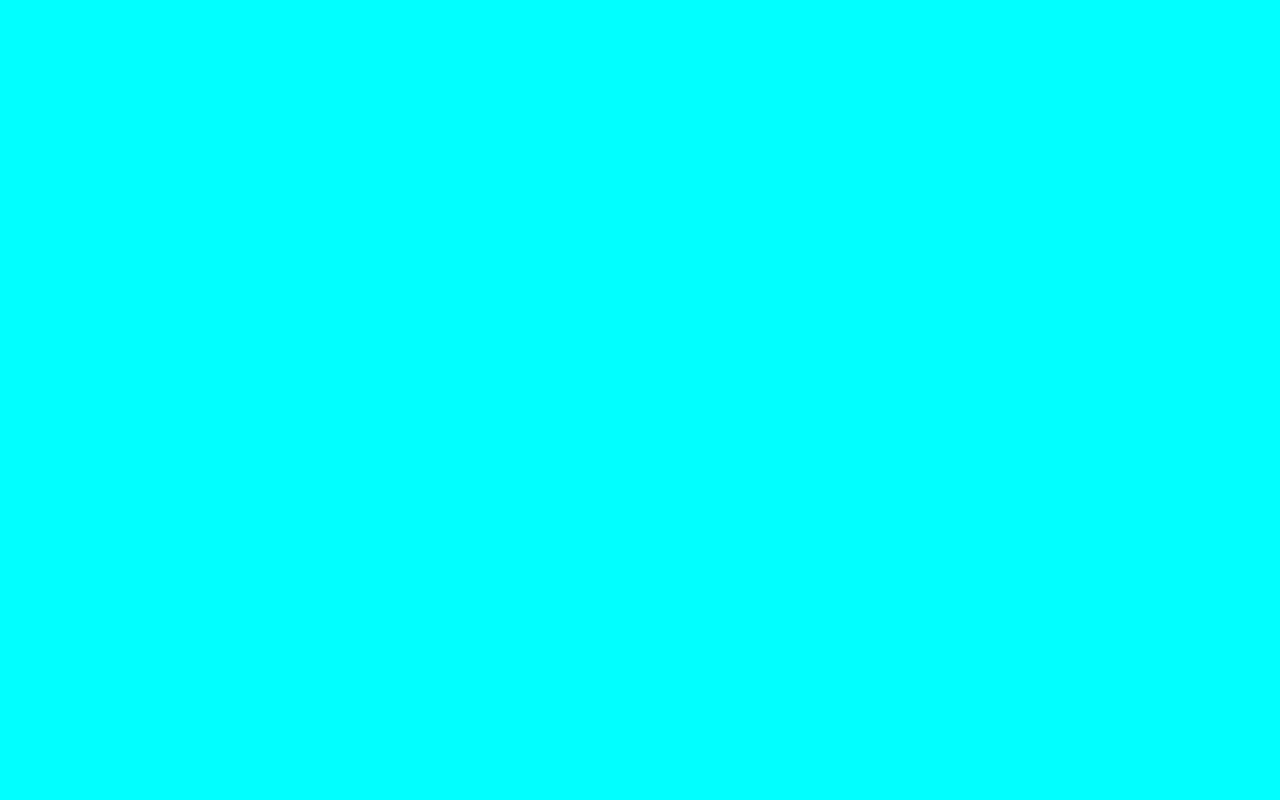
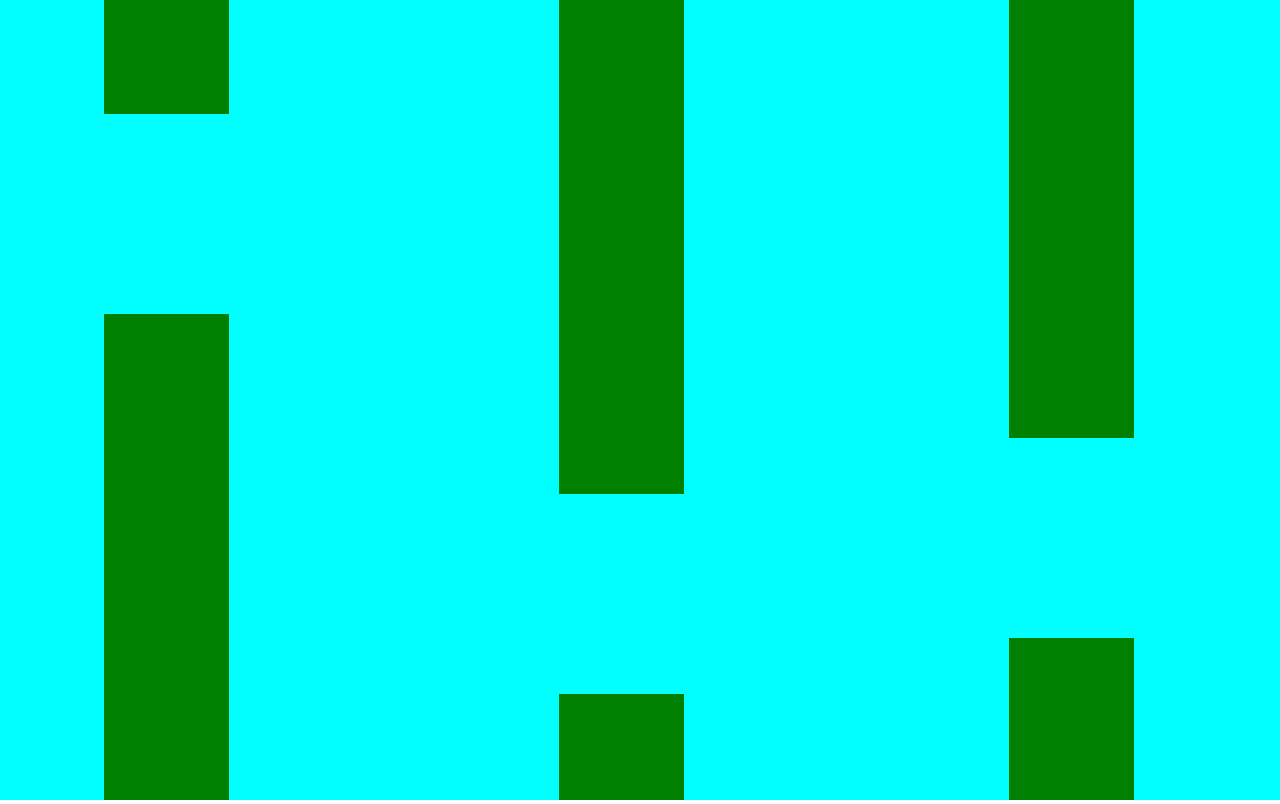
Before and after one commit to ctYurk15/canvas-flappy-bird, a plain HTML site: page index.html in a window 1280 px wide. Drawn offline with Linux system fonts and the light colour scheme.

Commit message:
Add moving pipes spawn + core fixes

```diff
--- a/index.html
+++ b/index.html
@@ -13,6 +13,8 @@
   <script src="scripts/gameobject.js"></script>
   <script src="scripts/circle.js"></script>
   <script src="scripts/rectangle.js"></script>
+  <script src="scripts/pipe.js"></script>
+  <script src="scripts/player.js"></script>
   <script src="scripts/engine.js"></script>
   <script src="scripts/index.js"></script>
 </html>
--- a/scripts/engine.js
+++ b/scripts/engine.js
@@ -93,9 +93,15 @@ class Engine
         }
     }
 
+    getMaxId()
+    {
+        let ids = this.game_objects.map(function(object){ return object.id; });
+        return Math.max(ids);
+    }
+
     addObject(game_object)
     {
-        game_object.id = this.game_objects.length;
+        game_object.id = this.getMaxId()+1;
         this.game_objects.push(game_object);
         return game_object.id;
     }
@@ -127,7 +133,6 @@ class Engine
             //press button, check all currently pressed butons
             window.addEventListener('keydown', function(e){
 
-                const self = this;
                 self.keys[e.code] = true;
 
                 self.button_actions.forEach(function(button_action){
@@ -144,7 +149,6 @@ class Engine
             //release button, check only one released currently button
             window.addEventListener('keyup', function(e){
 
-                const self = engine;
                 self.keys[e.code] = false;
 
                 self.release_button_actions.forEach(function(release_button_action){
--- a/scripts/index.js
+++ b/scripts/index.js
@@ -1,9 +1,70 @@
+function getRandomInt(min, max)
+{
+    min = Math.ceil(min);
+    max = Math.floor(max);
+    return Math.floor(Math.random() * (max - min) + min); //The maximum is exclusive and the minimum is inclusive
+}
+
+//game config
+const pipe_margin = 100;
+const pipe_width = 125;
+const pipe_height = 1000;
+const pipe_speed = 5;
+const spawn_pipe_interval = 1500;
+const pipes_max_height_spawn = window.innerHeight/3.5;
+
+//in-game state
+let pipes = [];
+
 //configuring canvas
 const canvas = document.querySelector('canvas');
 canvas.width = window.innerWidth;
 canvas.height = window.innerHeight;
 
 const engine = new Engine(canvas, 'aqua');
+const player = new Player(canvas.width/2-25, canvas.height/2-25, 50, 50, 'yellow');
+engine.addObject(player);
+
+//spawning pipes
+let pipes_interval = setInterval(function(){
+
+    if(engine.is_working)
+    {
+        const y_movement = getRandomInt(-pipes_max_height_spawn, pipes_max_height_spawn);
+
+        const pipe1 = new Pipe(canvas.width-pipe_width-1, canvas.height/2 - pipe_height - pipe_margin + y_movement, pipe_width, pipe_height, 'green', pipe_speed);
+        const pipe2 = new Pipe(canvas.width-pipe_width-1, canvas.height/2 + pipe_margin + y_movement, pipe_width, pipe_height, 'green', pipe_speed);
+
+        pipes.push(pipe1);
+        pipes.push(pipe2);
+
+        engine.addObject(pipe1);
+        engine.addObject(pipe2);
+    }
+    else clearInterval(pipes_interval);
+
+    console.log(pipes);
+
+}, spawn_pipe_interval);
+
+//delete pipes
+engine.addFrameAction(function(){
+
+    let pipes_to_delete = [];
+
+    //delete from engine
+    pipes.forEach(function(pipe){
+        if(pipe.x + pipe.width < 0)
+        {
+            pipes_to_delete.push(pipe.id);
+            engine.deleteObject(pipe.id)
+        }
+    });
+
+    //delete from in-game array
+    pipes = pipes.filter(function(pipe){ return !pipes_to_delete.includes(pipe.id); });
+
+});
 
 engine.start();
 
--- /dev/null
+++ b/scripts/pipe.js
@@ -0,0 +1,16 @@
+class Pipe extends Rectangle
+{
+    constructor(x, y, width, height, color, speed)
+    {
+        super(x, y, width, height, color);
+
+        this.speed = speed;
+    }
+
+    render(canvas_context)
+    {
+        super.render(canvas_context);
+
+        this.x -= this.speed
+    }
+}
```
Also changed, not shown: scripts/player.js (added, +7 -0 lines).
